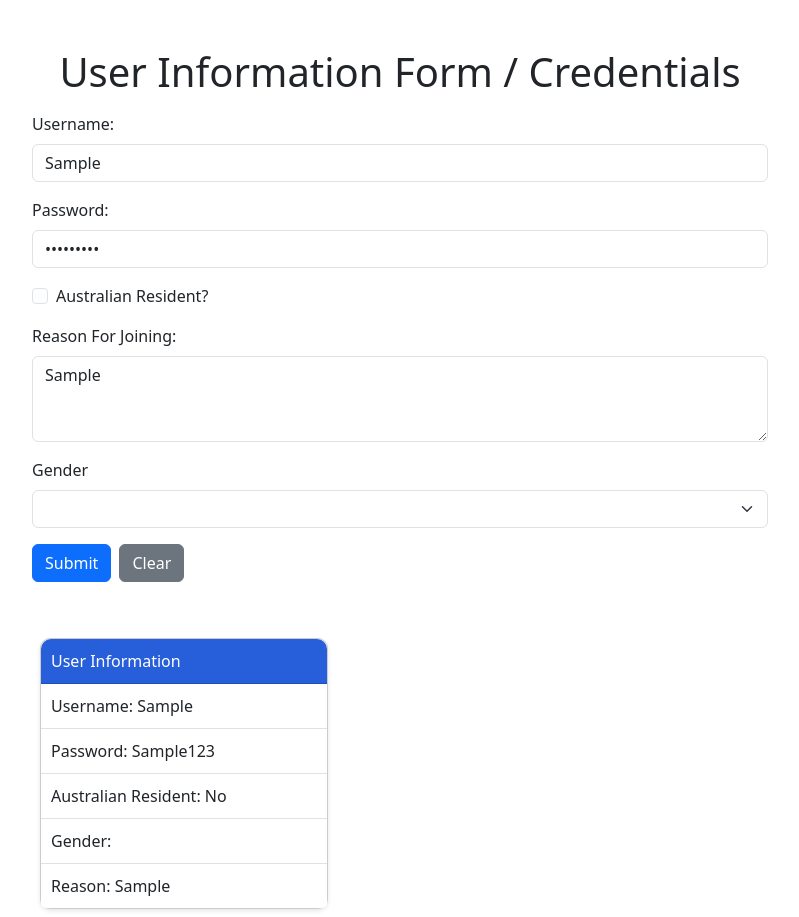
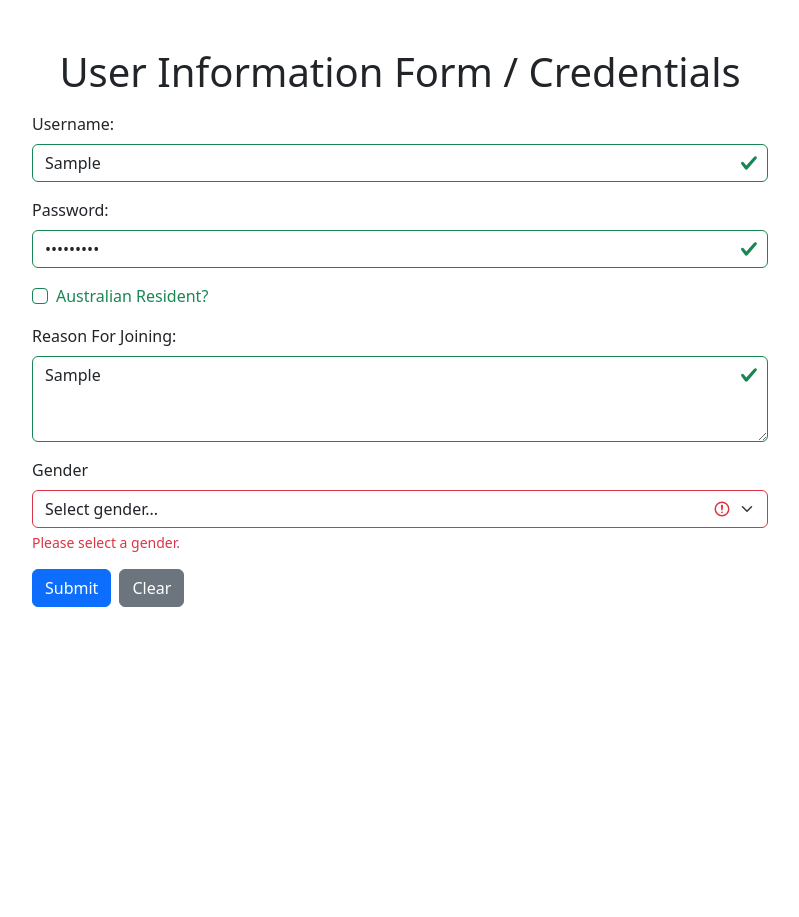
Before and after one commit to wche0239-coder/fit5032, a Vue app: page / in a window 1280 px wide. Both pictures are taken after typing "Sample", "Sample123", "Sample" into the empty fields and a click on the button "Submit". Shown: the whole page, without its empty margins (240-1039 px from the left). After the commit the page ends 800 px from the top, so only its background shows below. Built offline with nearby package versions, Linux system fonts and the light colour scheme.

Commit message:
Add HTML built-in validation to registration form

```diff
--- a/src/components/LibraryRegistrationForm.vue
+++ b/src/components/LibraryRegistrationForm.vue
@@ -4,15 +4,39 @@
       <div class="col-md-8 offset-md-2">
         <h1 class="text-center mb-3">User Information Form / Credentials</h1>
 
-        <form @submit.prevent="submitForm">
+        <!-- Activity 2: HTML built-in validation -->
+        <!-- novalidate + was-validated class lets us control when Bootstrap's validation styles show -->
+        <form novalidate :class="{ 'was-validated': formSubmitted }" @submit.prevent="submitForm">
           <div class="mb-3">
             <label for="username" class="form-label">Username:</label>
-            <input type="text" class="form-control" id="username" v-model="formData.username" />
+            <input
+              type="text"
+              class="form-control"
+              id="username"
+              v-model="formData.username"
+              required
+              minlength="3"
+              maxlength="20"
+            />
+            <div class="invalid-feedback">
+              Username is required and must be between 3 and 20 characters.
+            </div>
           </div>
 
           <div class="mb-3">
             <label for="password" class="form-label">Password:</label>
-            <input type="password" class="form-control" id="password" v-model="formData.password" />
+            <input
+              type="password"
+              class="form-control"
+              id="password"
+              v-model="formData.password"
+              required
+              minlength="8"
+              pattern="^(?=.*[A-Za-z])(?=.*\d).+$"
+            />
+            <div class="invalid-feedback">
+              Password must be at least 8 characters and include both letters and numbers.
+            </div>
           </div>
 
           <div class="form-check mb-3">
@@ -32,16 +56,21 @@
               id="reason"
               rows="3"
               v-model="formData.reason"
+              required
+              minlength="10"
             ></textarea>
+            <div class="invalid-feedback">Please provide a reason (at least 10 characters).</div>
           </div>
 
           <div class="mb-3">
             <label for="gender" class="form-label">Gender</label>
-            <select class="form-select" id="gender" v-model="formData.gender">
+            <select class="form-select" id="gender" v-model="formData.gender" required>
+              <option value="" disabled>Select gender...</option>
               <option value="female">Female</option>
               <option value="male">Male</option>
               <option value="other">Other</option>
             </select>
+            <div class="invalid-feedback">Please select a gender.</div>
           </div>
 
           <button type="submit" class="btn btn-primary me-2">Submit</button>
@@ -87,10 +116,27 @@ const formData = ref({
 
 const submittedCards = ref([])
 
-const submitForm = () => {
+// Activity 2: tracks whether we should show Bootstrap's valid/invalid styling
+const formSubmitted = ref(false)
+
+const submitForm = (event) => {
+  formSubmitted.value = true
+
+  // event.target is the <form> element; checkValidity() runs the HTML5
+  // built-in validation (required, minlength, pattern, etc.)
+  const form = event.target
+  if (!form.checkValidity()) {
+    // Invalid: stop here so Bootstrap's .was-validated styles highlight the errors
+    return
+  }
+
+  // Valid: proceed with submission
   submittedCards.value.push({
     ...formData.value,
   })
+
+  clearForm()
+  formSubmitted.value = false
 }
 
 const clearForm = () => {
```
